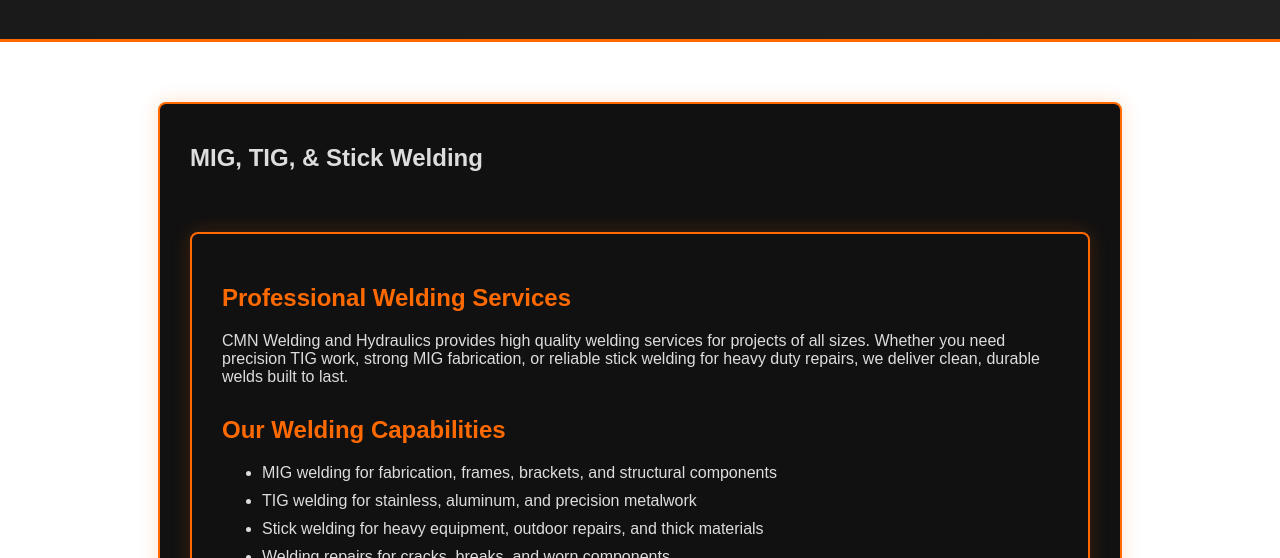
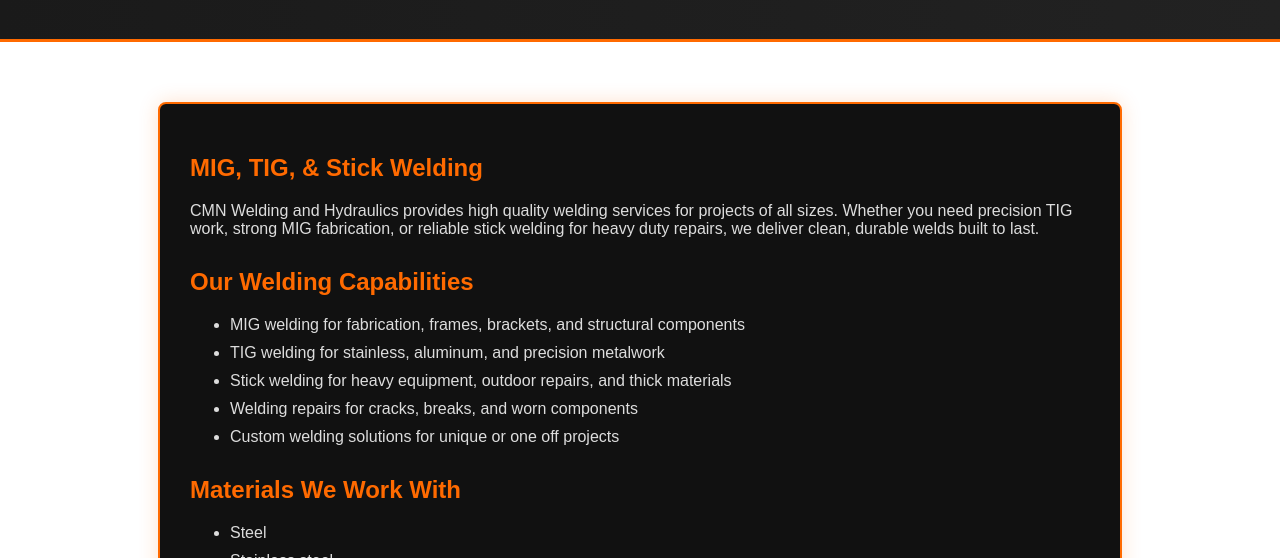
Before and after one commit to richb2025/CMN-welding-site, a website: page CMN Welding-site/public/services/Mig_Tig_stick.html in a window 1280 px wide. Shown: the part 242-800 px from the top of the page. Drawn offline with Linux system fonts and the light colour scheme.

Commit message:
Update Mig_Tig_stick.html

```diff
--- a/CMN Welding-site/public/services/Mig_Tig_stick.html
+++ b/CMN Welding-site/public/services/Mig_Tig_stick.html
@@ -32,20 +32,14 @@
             </ul>
         </nav>
 
-
-        <!-- PAGE HEADER -->
-<section class="page-header">
-    <h1>MIG, TIG, & Stick Welding</h1>
-</section>
-
-<section class="custom-fab-section">
-    <h1>MIG, TIG, & Stick Welding</h1>
+        <!-- HEADER SECTION -->
+        <section class="page-header"> <h1>MIG, TIG, & Stick Welding</h1> </section>
 
 
 <!-- CONTENT SECTION -->
 <section class="custom-fab-section">
 
-    <h2>Professional Welding Services</h2>
+    <h2>MIG, TIG, & Stick Welding</h2>
     <p>
         CMN Welding and Hydraulics provides high quality welding services for projects of all sizes.
         Whether you need precision TIG work, strong MIG fabrication, or reliable stick welding for
```
